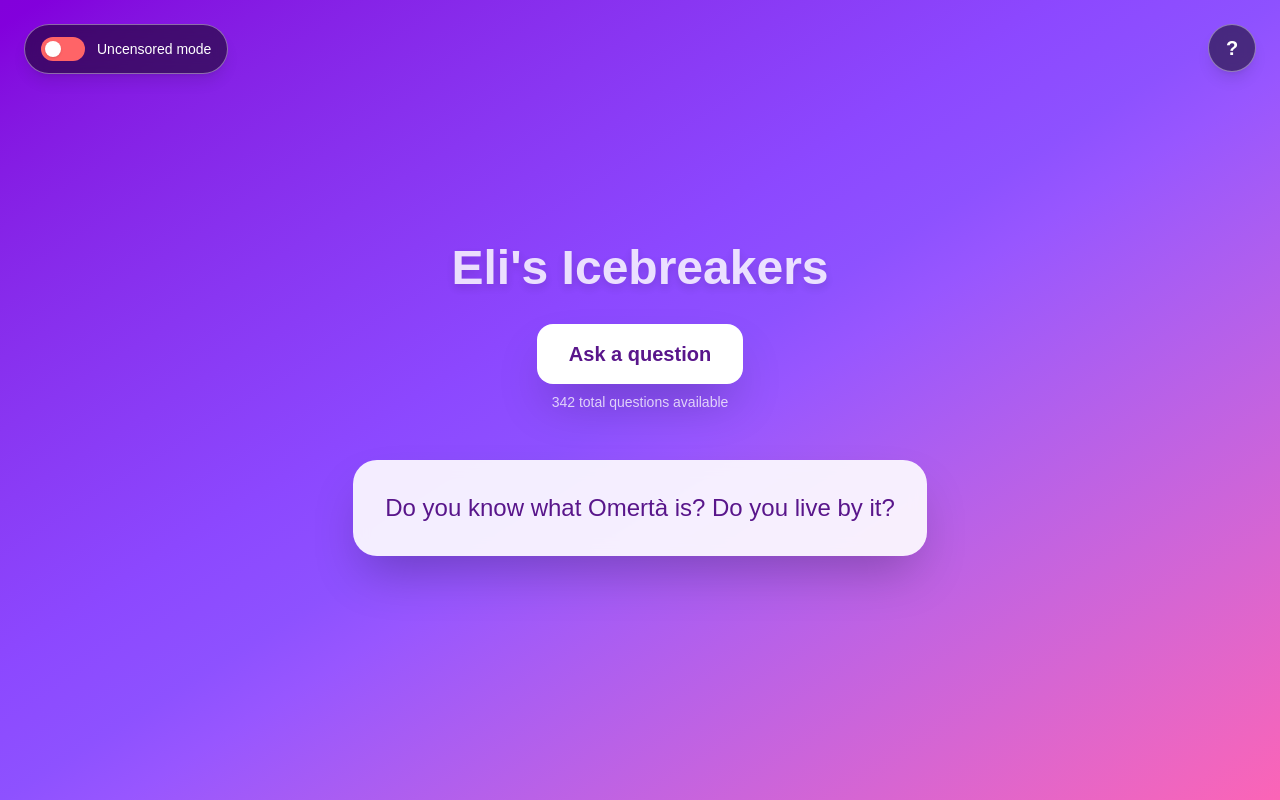
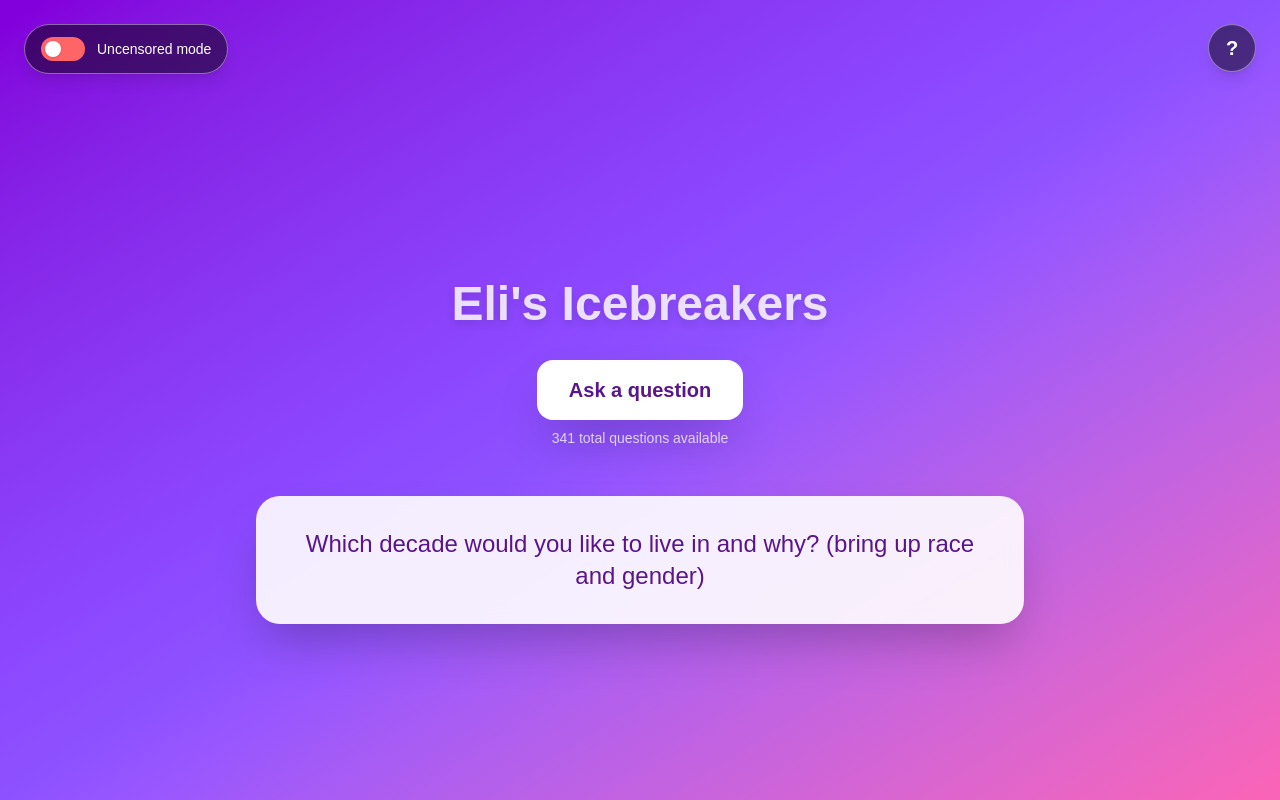
Before and after one commit to OliOliKT/elis-icebreakers, a Next.js app: page / in a window 1280 px wide. Both pictures are taken after a click on the button "Ask a question". Built offline with nearby package versions, Linux system fonts and the light colour scheme.

Commit message:
Elements are fixed now

```diff
--- a/public/questions.json
+++ b/public/questions.json
@@ -125,7 +125,6 @@
     "Do you pee in the shower?",
     "If you went to South America would you eat a guinea pig?",
     "Do you play Mario Kart?",
-    "What is your character of choice?",
     "If you were a mermaid what color tail would you have?",
     "What is your least favorite question to be asked?",
     "Can you drive automatic or manual?",
@@ -155,7 +154,7 @@
     "What is your relationship like with your father?",
     "Who is your favorite politician?",
     "Who is your least favorite politician?",
-    "If you were forced to choose one single moment in your entire life that most accurately represents who you truly are, which moment would it be—and how do you know you’re not just picking the most convenient story?",
+    "If you were forced to choose one single moment in your entire life that most accurately represents who you truly are, which moment would it be, and how do you know you’re not just picking the most convenient story?",
     "Do you believe in a god?",
     "What do you worry about at night?",
     "Name one conspiracy theory that you hold firm belief in.",
@@ -200,6 +199,7 @@
     "What was the best year of your life? The worst?",
     "What is the most trivial thing about which you have a strong opinion?",
     "Would you be excited to give birth?",
+    "Have you seen 'High School Musical'? How many times?",
     "How many people do you think you’ve kissed on the lips in your life? (rough estimate)",
     "What’s one goal you’re currently working toward?",
     "Would you rather go camping or go to Disney World?",
@@ -252,7 +252,9 @@
     "Where would you go if your house caught on fire?",
     "Do you think Hillary Clinton's political agenda is good or bad?",
     "Do you like birthday parties? (including your own)",
+    "Is it painful for you to swallow pills without lubricant?",
     "Were you ever infected with the Covid-19 virus?",
+    "Do you prefer a Laissez Faire or hands-on government in the economy?",
     "How many birthdays would you want in your life?",
     "If you lose your temper, where does it go?",
     "Do you think O.J. Simpson was innocent?",
@@ -304,7 +306,6 @@
     "What is your favorite narcotic?",
     "What is the best way to murder your spouse?",
     "How many areas of power were ultimately assigned to the federal government?",
-    "Is it painful for you to swallow pills without lubricant?",
     "Would you harm a child for money?",
     "Do you think Barrack Obama will be the last black president in the US?",
     "If you were president would you make same-sex divorce illegal?",
@@ -322,14 +323,12 @@
     "Would you rather lose your sight or have no Christmas?",
     "Would you rather be remembered with hatred or forgotten all together?",
     "Do you hate Donald Trump supporters?",
-    "Do you prefer a Laissez Faire or hands-on government in the economy?",
     "Would you rather watch your parents have sex 1000 times or join in once?",
     "Can you do any impersonations? Try one of an Indian person please.",
     "If you had to be a serial killer, how would you kill your victims?",
     "If you and I were on a baseball game kiss cam, would you kiss me?",
     "Should transgenders be allowed to participate in sports as their post gender?",
     "Are you circumcised?",
-    "Do you think the Stanford Swimmer, Brock Turner, should be sentenced to more time?",
     "Have you ever seen an old man naked?",
     "Do you support late term abortion? Why or why not?",
     "Have you ever wanted to take the life of another?",
--- a/src/app/page.tsx
+++ b/src/app/page.tsx
@@ -139,9 +139,10 @@ export default function Home() {
         }}
       />
       <main
-        className={`min-h-screen flex flex-col items-center justify-center bg-gradient-to-br ${gradient} text-white p-6 relative`}
+        className={`min-h-screen flex flex-col items-center justify-start bg-gradient-to-br ${gradient} text-white p-6 relative`}
         role="main"
         aria-label="Eli's Icebreakers Game"
+        style={{ paddingTop: 'max(35vh, 200px)' }}
       >
       {/* Rules Tooltip Icon */}
       <button
@@ -192,6 +193,8 @@ export default function Home() {
         </div>
       )}
 
+      {/* Fixed Header Section */}
+      <div className="w-full max-w-4xl flex flex-col items-center">
         {/* Title */}
         <header className="text-center">
           <h1 className="text-5xl font-extrabold mb-8 drop-shadow-lg animate-pulse">
@@ -216,17 +219,19 @@ export default function Home() {
         </p>
         </section>
 
-      {/* Question Output */}
+        {/* Question Output - positioned to grow downward only */}
         {currentQuestion && (
           <section
-          className="mt-12 max-w-3xl text-center text-2xl bg-white/90 text-purple-900 p-8 rounded-3xl shadow-2xl backdrop-blur-sm animate-fade-in"
+            className="mt-12 w-full max-w-3xl text-center text-2xl bg-white/90 text-purple-900 p-8 rounded-3xl shadow-2xl backdrop-blur-sm animate-fade-in"
             aria-live="polite"
             aria-label="Current question"
+            style={{ minHeight: 'auto' }}
           >
             <h2 className="sr-only">Question:</h2>
             {currentQuestion}
           </section>
         )}
+      </div>
     </main>
     </>
   );
```
Lines whose indentation alone changed are shown as unchanged.
